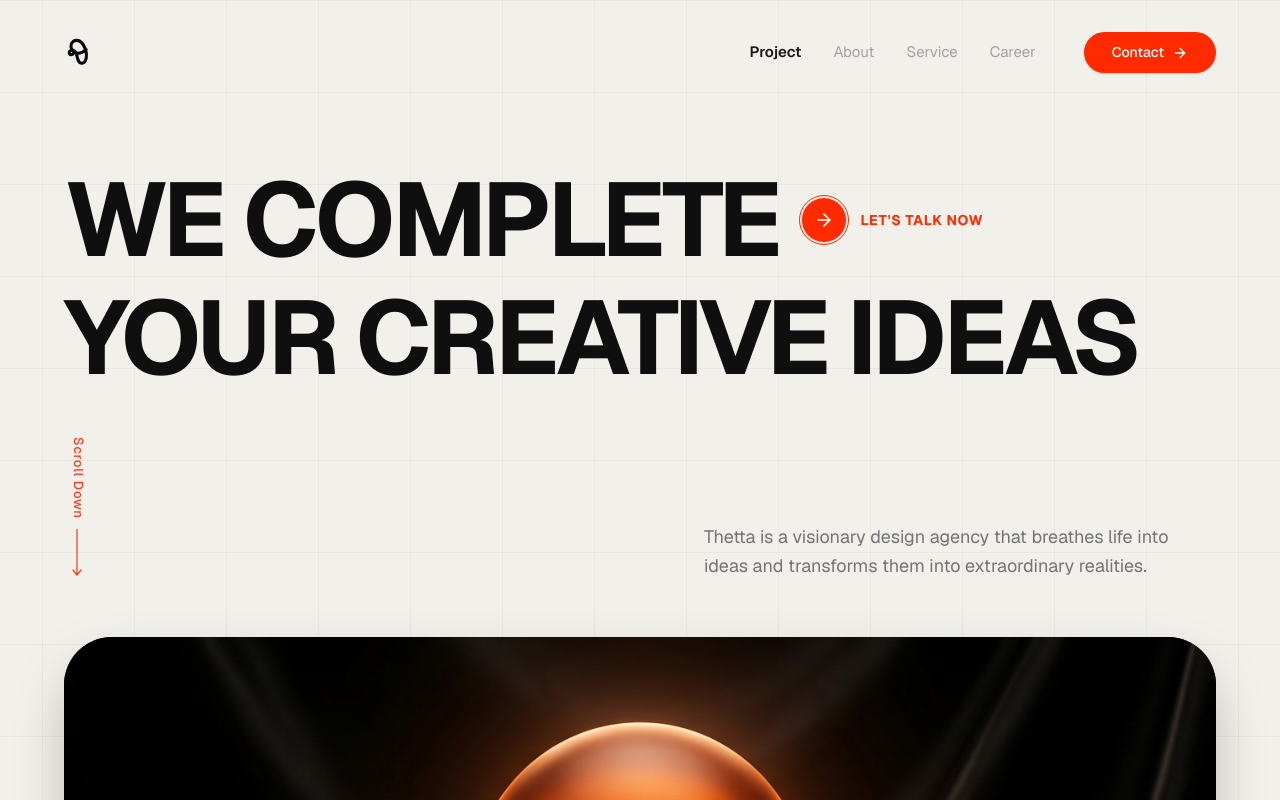
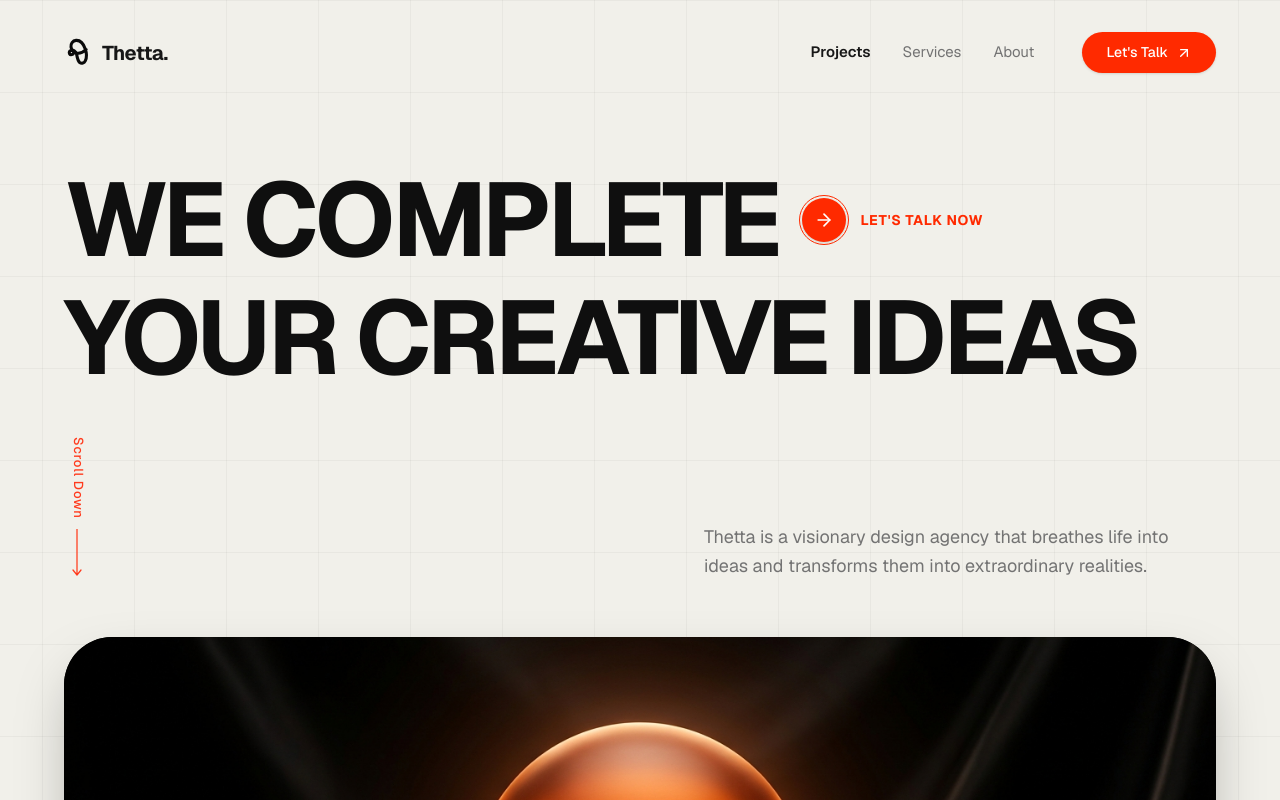
Before and after one commit to Ashish13042/Thetta, a Next.js app: page / in a window 1280 px wide. Shown: the top 800 px of the page. Built offline with nearby package versions, Linux system fonts and the light colour scheme; a web font is replaced by a local one.

Commit message:
minor chngs

```diff
--- a/src/components/layout/site-header.tsx
+++ b/src/components/layout/site-header.tsx
@@ -1,20 +1,19 @@
-import { ArrowRight } from "lucide-react"
+import { ArrowUpRight } from "lucide-react"
 import { ThettaLogo } from "@/src/components/shared/thetta-logo"
 
 const NAV_LINKS = [
-  { href: "#project", label: "Project", active: true },
+  { href: "#projects", label: "Projects", active: true },
+  { href: "#services", label: "Services", active: false },
   { href: "#about", label: "About", active: false },
-  { href: "#service", label: "Service", active: false },
-  { href: "#career", label: "Career", active: false },
 ] as const
 
 export function SiteHeader() {
   return (
     <header className="w-full max-w-[1440px] mx-auto px-6 sm:px-10 md:px-16 pt-8 pb-6 flex items-center justify-between">
-      {/* Brand Logo */}
-      <div className="flex items-center">
-        <ThettaLogo className="w-7 h-9 text-neutral-950" />
-      </div>
+      {/* Brand Logo with Wordmark */}
+      <a href="/" className="flex items-center" aria-label="Thetta Web Development Studio">
+        <ThettaLogo className="w-7 h-9 text-neutral-950" showText={true} />
+      </a>
 
       {/* Right-aligned nav + CTA */}
       <div className="flex items-center gap-8 sm:gap-10 md:gap-12">
@@ -26,7 +25,7 @@ export function SiteHeader() {
               className={
                 active
                   ? "text-neutral-900 font-semibold hover:text-black transition-colors"
-                  : "text-neutral-400 font-normal hover:text-neutral-900 transition-colors"
+                  : "text-neutral-500 font-normal hover:text-neutral-900 transition-colors"
               }
             >
               {label}
@@ -37,10 +36,10 @@ export function SiteHeader() {
         {/* Contact CTA */}
         <a
           href="#contact"
-          className="bg-[#ff2a00] hover:bg-[#e02600] text-white px-7 py-2.5 rounded-full text-[14px] font-medium transition-all shadow-sm flex items-center gap-2 group cursor-pointer"
+          className="bg-[#ff2a00] hover:bg-[#e02600] text-white px-6 py-2.5 rounded-full text-[14px] font-medium transition-all shadow-sm flex items-center gap-2 group cursor-pointer"
         >
-          <span>Contact</span>
-          <ArrowRight className="w-4 h-4 transition-transform duration-200 group-hover:translate-x-0.5" />
+          <span>Let&apos;s Talk</span>
+          <ArrowUpRight className="w-4 h-4 transition-transform duration-200 group-hover:translate-x-0.5 group-hover:-translate-y-0.5" />
         </a>
       </div>
     </header>
```
